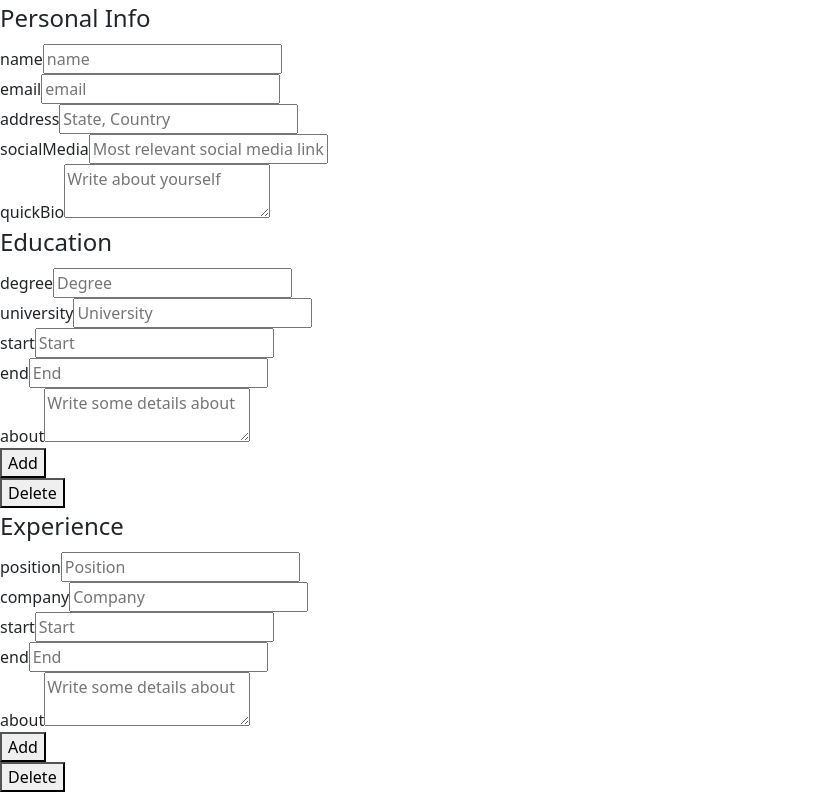
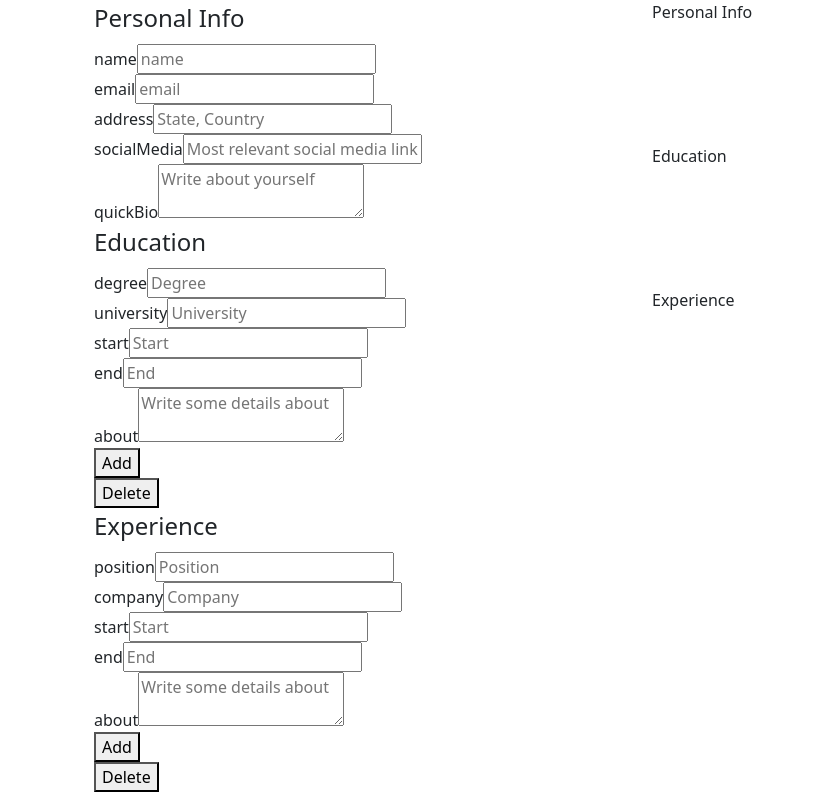
Before and after one commit to J-724/CV-Project, a React app: page / in a window 1280 px wide. Shown: the top 796 px of the page, without its empty margins (0-815 px from the left). Built offline with nearby package versions, Linux system fonts and the light colour scheme.

Commit message:
Done fixing bundling bugs

```diff
--- a/package.json
+++ b/package.json
@@ -41,6 +41,7 @@
     "webpack-dev-server": "^4.9.3"
   },
   "dependencies": {
+    "@popperjs/core": "^2.11.5",
     "bootstrap": "^5.2.0",
     "react": "^18.2.0",
     "react-dom": "^18.2.0",
--- a/src/App.js
+++ b/src/App.js
@@ -123,7 +123,9 @@ class App extends React.Component {
 
   render() {
     return (
-      <div>
+      <div className="container">
+        <div className="row">
+          <div className="col-6">
           <Form
             personalInfo={this.state.personalInfo}
             education={this.state.education}
@@ -139,11 +141,17 @@ class App extends React.Component {
             DeleteEducation={this.DeleteEducation}
             DeleteExperience={this.DeleteExperience}
           />
+          </div>
+          <div className="col-6">
           <View
+            className = "col-6"
+
             personalInfo={this.state.personalInfo}
             education={this.state.education}
             experience={this.state.experience}
           />
+          </div>
+        </div>
       </div>
     );
   }
--- a/src/components/cvForm/Form.js
+++ b/src/components/cvForm/Form.js
@@ -42,14 +42,14 @@ class Form extends Component {
     })
 
     return (
-      <div className="builder col-6">
+      <div className="container">
         <fieldset>
           <legend>Personal Info</legend>
           <PersonalInfo
             personalInfo={this.props.personalInfo}
             onChange={this.props.ChangePersonalInfo}
           />
-        </fieldset>
+        </fieldset >
         <fieldset>
           <legend>Education</legend>
             {
--- a/src/components/cvView/View.js
+++ b/src/components/cvView/View.js
@@ -27,7 +27,7 @@ class View extends Component {
         });
 
         return (
-            <div className="InfoRender col-6">
+            <div className="InfoRender">
                 <div>
                     <div>Personal Info</div>
                     {this.props.personalInfo.name} <br/>
--- a/src/template.html
+++ b/src/template.html
@@ -4,8 +4,6 @@
     <meta charset="UTF-8">
     <meta name="viewport" content="width=device-width, initial-scale=1.0">
     <title>CV Builder</title>
-    <link href="https://cdn.jsdelivr.net/npm/bootstrap@5.2.0/dist/css/bootstrap.min.css" rel="stylesheet" integrity="sha384-gH2yIJqKdNHPEq0n4Mqa/HGKIhSkIHeL5AyhkYV8i59U5AR6csBvApHHNl/vI1Bx" crossorigin="anonymous">
-
 </head>
 <body>
     <div id="root">
```
Also changed, not shown: 4 other files (tests, documents, lock files or other folders). Lines whose indentation alone changed are shown as unchanged.
